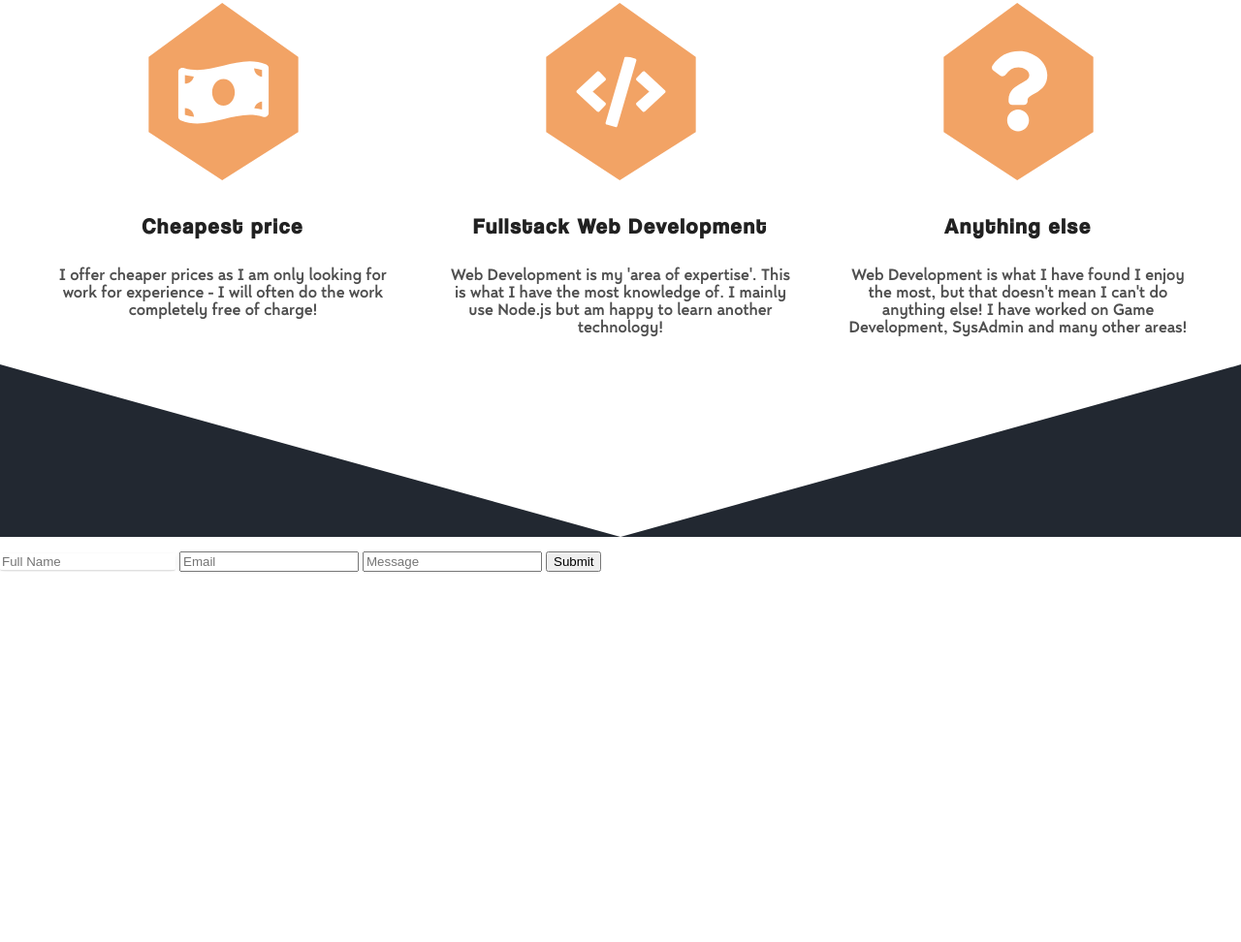
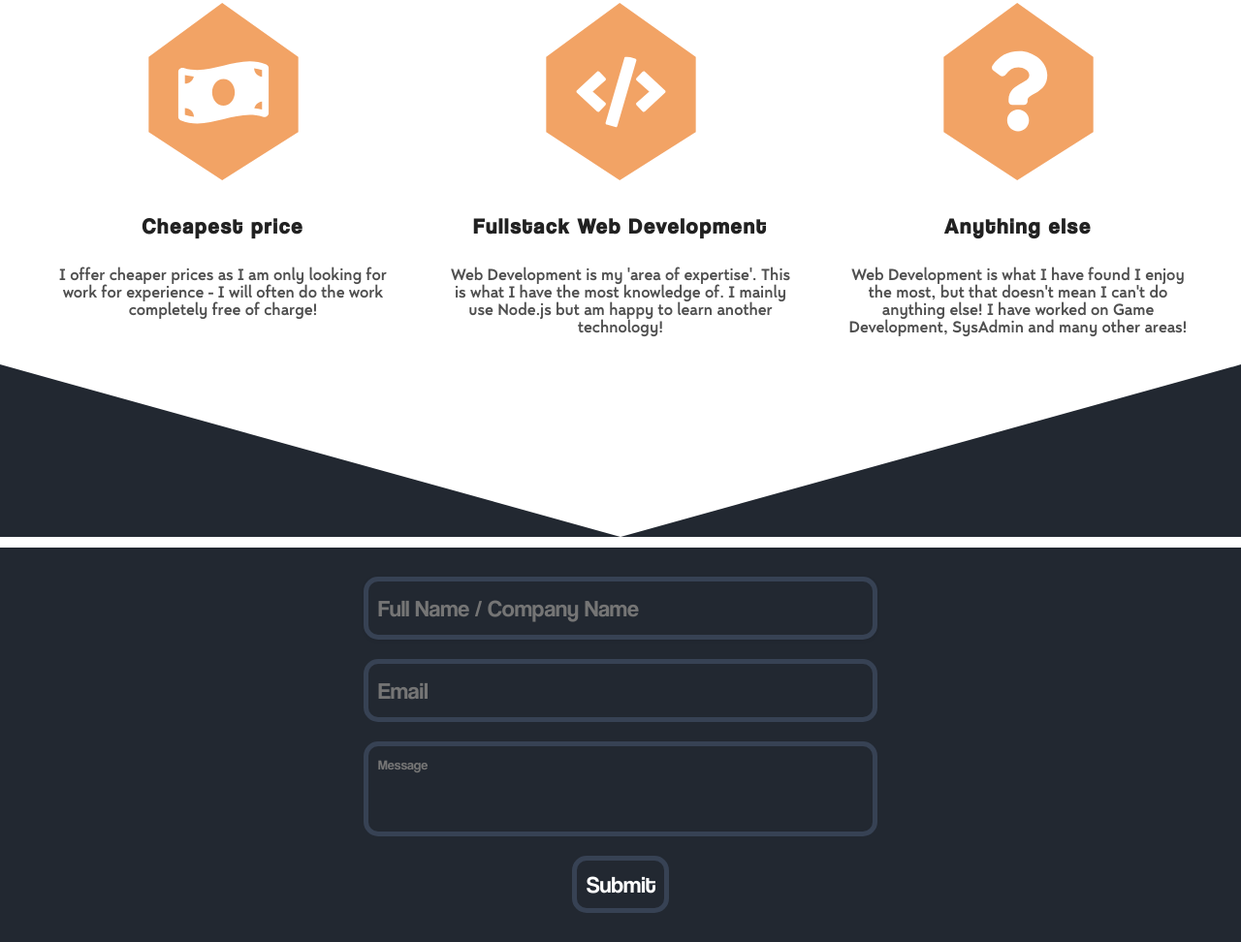
Before and after one commit to foxieze/foxieze.github.io, a website: page index.html in a window 1280 px wide. Shown: the part 1134-2106 px from the top of the page at 97% size. Before the commit the page ends 1724 px from the top, so only its background shows below. Drawn offline with nearby package versions, Linux system fonts and the light colour scheme.

Commit message:
Styled contact form

```diff
--- a/css/styles.css
+++ b/css/styles.css
@@ -189,3 +189,61 @@ body {
         color: #616161;
     }
 }
+
+.contact-form {
+    background-color: #222831;
+    display: block;
+    text-align: center;
+    margin:0;
+    padding: 30px 0;
+}
+
+input[type="text"],
+input[type="email"],
+textarea {
+    display: block;
+    margin: 0 auto 20px auto;
+    background-color: #222831;
+    border-radius: 15px;
+    border: 5px solid #374254;
+    width: 500px;
+
+}
+
+input[type="text"],
+input[type="email"] {
+    padding: 10px;
+    line-height: 35px;
+}
+
+input, textarea {
+    outline: none;
+    color: white;
+    font-size: 24px;
+    font-family: 'Coolvetica';
+}
+
+input:focus {
+    box-shadow: 0 0 5px 2px #374254;
+}
+
+input[type="submit"] {
+    background-color: #222831;
+    outline: none;
+    border: 5px solid #374254;
+    border-radius: 15px;
+    padding:10px;
+    width: 100px;
+}
+
+textarea {
+    resize: none;
+    font-size: 14px;
+    padding: 10px;
+}
+
+svg[class="triangle"] {
+    margin: 0;
+    padding: 0;
+    display:block;
+}
--- a/index.html
+++ b/index.html
@@ -66,17 +66,18 @@
             <p>Web Development is what I have found I enjoy the most, but that doesn't mean I can't do anything else! I have worked on Game Development, SysAdmin and many other areas!</p>
         </div>
     </div>
-    <div class="contact-form">
-        <a id="contact"></a>
-        <svg width="100%" height="200" viewBox="0 0 1440 200" fill="none" xmlns="http://www.w3.org/2000/svg">
+    <svg class="triangle" width="100%" height="200" viewBox="0 0 1440 200" fill="none" xmlns="http://www.w3.org/2000/svg">
             <path d="M720 200L0 0.000244141V200H720Z" fill="#222831" />
             <path d="M720 200L1440 0V200H720Z" fill="#222831" />
         </svg>
+    <div class="contact-form">
+        <a id="contact"></a>
 
-        <form method="POST" action="http://192.168.1.74:8000/contact" class="input">
-            <input class="form-control" type="text" name="name" placeholder="Full Name">
-            <input type="email" name="email" placeholder="Email">
-            <input type="text" name="message" placeholder="Message">
+
+        <form method="POST" action="http://192.168.1.74:8000/contact" class="contact-input">
+            <input data-aos="slide-right" class="form-control" type="text" name="name" placeholder="Full Name / Company Name" autocomplete="off">
+            <input data-aos="slide-left" type="email" name="email" placeholder="Email" autocomplete="off">
+            <textarea data-aos="slide-up" name="message" placeholder="Message" autocomplete="off" rows="4"></textarea>
 
             <input type="submit">
         </form>
```
